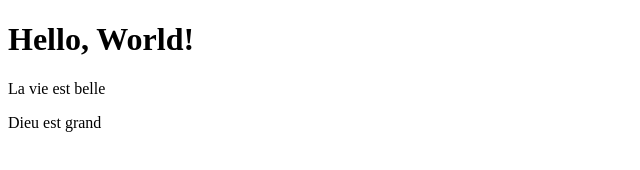
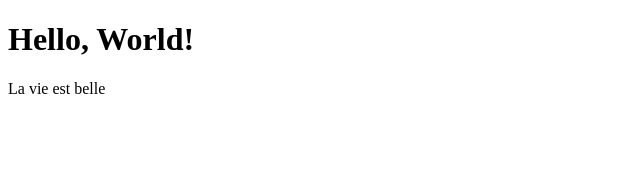
Before and after one commit to Thynx1204/cours-dev, a plain HTML site: page index.html in a window 1280 px wide. Shown: the whole page, without its empty margins (0-640 px from the left). Drawn offline with Linux system fonts and the light colour scheme.

Commit message:
change canceled

```diff
--- a/index.html
+++ b/index.html
@@ -8,6 +8,5 @@
 <body>
     <h1>Hello, World!</h1>
     <p>La vie est belle</p>
-    <p>Dieu est grand</p>
 </body>
 </html>
```
